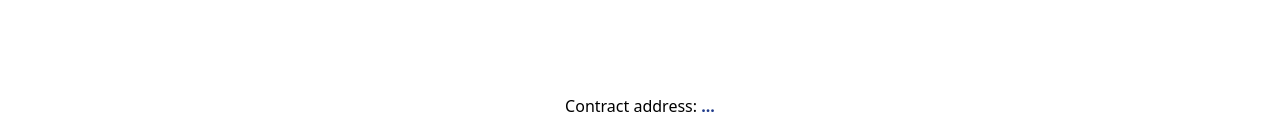
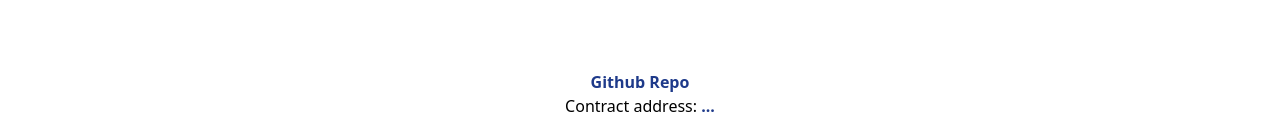
Before and after one commit to amimaro/nextjs-hardhat-pull-payment, a Next.js app: page / in a window 1280 px wide. Shown: the part 666-797 px from the top of the page. Built offline with nearby package versions, Linux system fonts and the light colour scheme.

Commit message:
Add github link

```diff
--- a/pages/index.tsx
+++ b/pages/index.tsx
@@ -100,6 +100,18 @@ const Home: NextPage = () => {
         </div>
       </div>
       <div className="text-center" style={{ position: "sticky", top: "100vh" }}>
+        <div className="flex flex-col">
+          <div>
+            <a
+              href="https://github.com/amimaro/nextjs-hardhat-pull-payment"
+              target="_blank"
+              rel="noopener noreferrer"
+              className="text-blue-900 font-bold"
+            >
+              Github Repo
+            </a>
+          </div>
+          <div>
             Contract address:{" "}
             <a
               href={`https://rinkeby.etherscan.io/address/${process.env.NEXT_PUBLIC_CONTRACT_ADDRESS}`}
@@ -114,6 +126,8 @@ const Home: NextPage = () => {
             </a>
           </div>
         </div>
+      </div>
+    </div>
   );
 };
 
```
Lines whose indentation alone changed are shown as unchanged.
